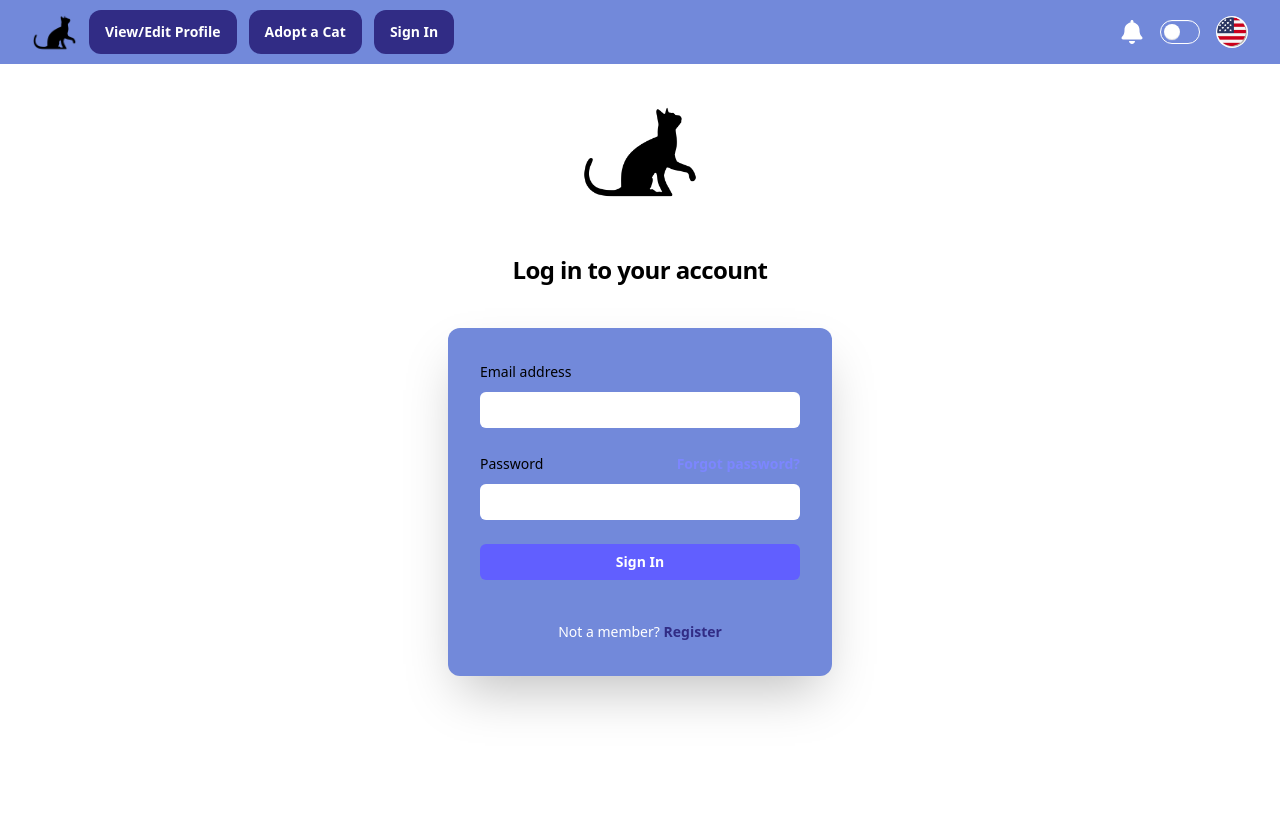
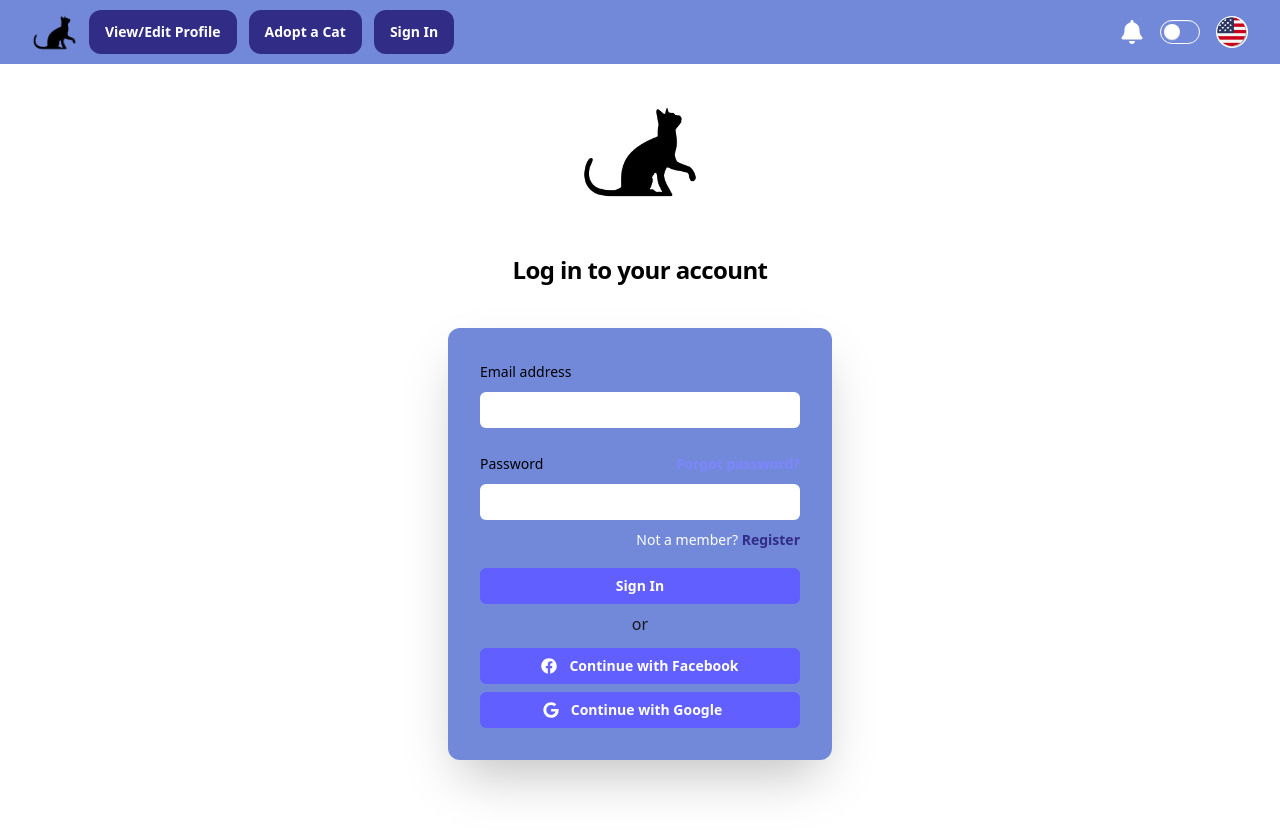
Before and after one commit to jj-int-dev/CatMatch, a React (Vite) app: page /login in a window 1280 px wide. Shown: the top 834 px of the page. Built offline with nearby package versions, Linux system fonts and the light colour scheme.

Commit message:
adjust the registration & login ui's a bit

```diff
--- a/src/config/locales/en-translation.json
+++ b/src/config/locales/en-translation.json
@@ -27,5 +27,8 @@
   "adopt_a_cat_today": "Adopt a cat today",
   "search_through_cats": "Search through several cats that are up for adoption",
   "find_cat_dream_home": "Find your cat's dream home",
-  "get_started": "Get Started"
+  "get_started": "Get Started",
+  "log_in_with_facebook": "Continue with Facebook",
+  "log_in_with_google": "Continue with Google",
+  "or": "or"
 }
--- a/src/config/locales/es-translation.json
+++ b/src/config/locales/es-translation.json
@@ -27,5 +27,8 @@
   "adopt_a_cat_today": "Adopte un gato hoy",
   "search_through_cats": "Busque entre varios gatos que están en adopción",
   "find_cat_dream_home": "Encuentre el hogar de ensueño para su gato",
-  "get_started": "Comenzar"
+  "get_started": "Comenzar",
+  "log_in_with_facebook": "Iniciar sesión con Facebook",
+  "log_in_with_google": "Iniciar sesión con Google",
+  "or": "o"
 }
--- a/src/features/log-in/components/Login.tsx
+++ b/src/features/log-in/components/Login.tsx
@@ -1,6 +1,7 @@
 import catLogo from '../../../assets/cat_logo.png';
 import { useTranslation } from 'react-i18next';
 import { Link } from 'react-router';
+import { FaFacebook, FaGoogle } from 'react-icons/fa';
 
 export default function Login() {
   const { t } = useTranslation();
@@ -21,7 +22,8 @@ export default function Login() {
           </div>
 
           <div className="mt-10 rounded-xl bg-[#7289DA] p-8 shadow-2xl sm:mx-auto sm:w-full sm:max-w-sm">
-            <form action="#" method="POST" className="space-y-6">
+            <form action="#" method="POST">
+              <div className="space-y-6">
                 <div>
                   <label
                     htmlFor="email"
@@ -69,7 +71,19 @@ export default function Login() {
                     />
                   </div>
                 </div>
+              </div>
 
+              <p className="mt-2 text-end text-sm/6 text-white">
+                {t('not_a_member')}{' '}
+                <Link
+                  to="/register"
+                  className="font-semibold text-indigo-900 hover:font-bold hover:text-indigo-700"
+                >
+                  {t('register')}
+                </Link>
+              </p>
+
+              <div className="mt-4 space-y-2">
                 <div>
                   <button
                     type="submit"
@@ -78,17 +92,31 @@ export default function Login() {
                     {t('sign_in')}
                   </button>
                 </div>
+                <p className="text-center">or</p>
+              </div>
+
+              <div className="mt-3 space-y-2">
+                <div>
+                  <button
+                    type="submit"
+                    className="flex w-full justify-center gap-x-3 rounded-md bg-indigo-500 px-3 py-1.5 text-sm/6 font-semibold text-white hover:bg-indigo-400 focus-visible:outline-2 focus-visible:outline-offset-2 focus-visible:outline-indigo-500"
+                  >
+                    <FaFacebook className="size-4 self-center" />
+                    {t('log_in_with_facebook')}
+                  </button>
+                </div>
+
+                <div>
+                  <button
+                    type="submit"
+                    className="flex w-full justify-center gap-x-3 rounded-md bg-indigo-500 px-3 py-1.5 text-sm/6 font-semibold text-white hover:bg-indigo-400 focus-visible:outline-2 focus-visible:outline-offset-2 focus-visible:outline-indigo-500"
+                  >
+                    <FaGoogle className="ml-[-15px] size-4 self-center" />
+                    {t('log_in_with_google')}
+                  </button>
+                </div>
+              </div>
             </form>
-
-            <p className="mt-10 text-center text-sm/6 text-white">
-              {t('not_a_member')}{' '}
-              <Link
-                to="/register"
-                className="font-semibold text-indigo-900 hover:font-bold hover:text-indigo-700"
-              >
-                {t('register')}
-              </Link>
-            </p>
           </div>
         </div>
       </div>
--- a/src/features/registration/components/Registration.tsx
+++ b/src/features/registration/components/Registration.tsx
@@ -1,6 +1,7 @@
 import catLogo from '../../../assets/cat_logo.png';
 import { useTranslation } from 'react-i18next';
 import { Link } from 'react-router';
+import { FaFacebook, FaGoogle } from 'react-icons/fa';
 
 export default function Registration() {
   const { t } = useTranslation();
@@ -21,7 +22,8 @@ export default function Registration() {
           </div>
 
           <div className="mt-10 rounded-xl bg-[#7289DA] p-8 shadow-2xl sm:mx-auto sm:w-full sm:max-w-sm">
-            <form action="#" method="POST" className="space-y-6">
+            <form action="#" method="POST">
+              <div className="space-y-6">
                 <div>
                   <label
                     htmlFor="email"
@@ -82,7 +84,19 @@ export default function Registration() {
                     />
                   </div>
                 </div>
+              </div>
 
+              <p className="mt-2 text-end text-sm/6 text-white">
+                {t('already_a_member')}{' '}
+                <Link
+                  to="/login"
+                  className="font-semibold text-indigo-900 hover:font-bold hover:text-indigo-700"
+                >
+                  {t('login')}
+                </Link>
+              </p>
+
+              <div className="mt-4 space-y-2">
                 <div>
                   <button
                     type="submit"
@@ -91,17 +105,31 @@ export default function Registration() {
                     {t('sign_in')}
                   </button>
                 </div>
+                <p className="text-center">or</p>
+              </div>
+
+              <div className="mt-3 space-y-2">
+                <div>
+                  <button
+                    type="submit"
+                    className="flex w-full justify-center gap-x-3 rounded-md bg-indigo-500 px-3 py-1.5 text-sm/6 font-semibold text-white hover:bg-indigo-400 focus-visible:outline-2 focus-visible:outline-offset-2 focus-visible:outline-indigo-500"
+                  >
+                    <FaFacebook className="size-4 self-center" />
+                    {t('log_in_with_facebook')}
+                  </button>
+                </div>
+
+                <div>
+                  <button
+                    type="submit"
+                    className="flex w-full justify-center gap-x-3 rounded-md bg-indigo-500 px-3 py-1.5 text-sm/6 font-semibold text-white hover:bg-indigo-400 focus-visible:outline-2 focus-visible:outline-offset-2 focus-visible:outline-indigo-500"
+                  >
+                    <FaGoogle className="ml-[-15px] size-4 self-center" />
+                    {t('log_in_with_google')}
+                  </button>
+                </div>
+              </div>
             </form>
-
-            <p className="mt-10 text-center text-sm/6 text-white">
-              {t('already_a_member')}{' '}
-              <Link
-                to="/login"
-                className="font-semibold text-indigo-900 hover:font-bold hover:text-indigo-700"
-              >
-                {t('login')}
-              </Link>
-            </p>
           </div>
         </div>
       </div>
```
Lines whose indentation alone changed are shown as unchanged.
